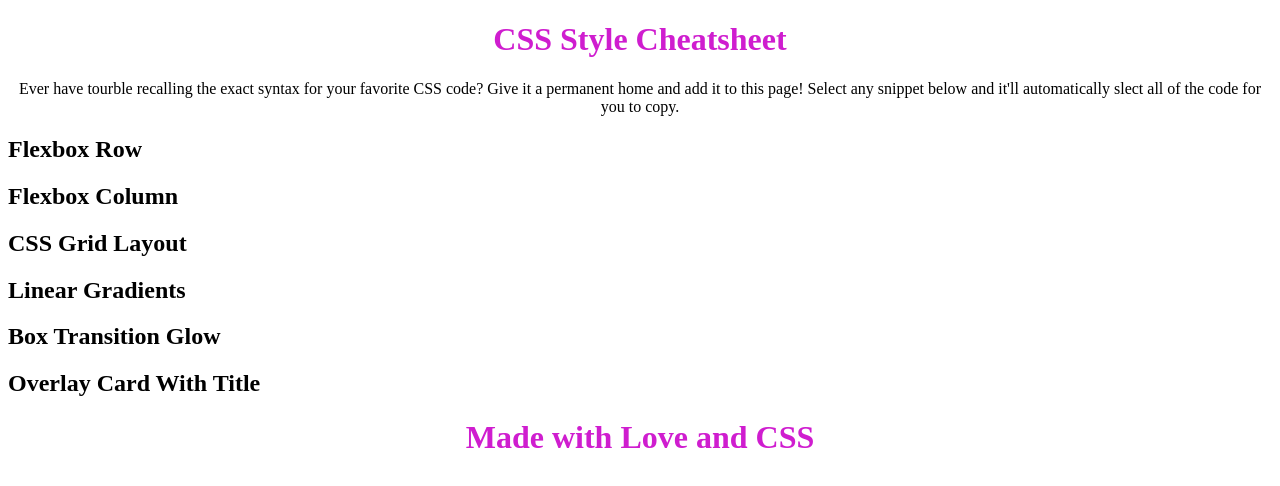
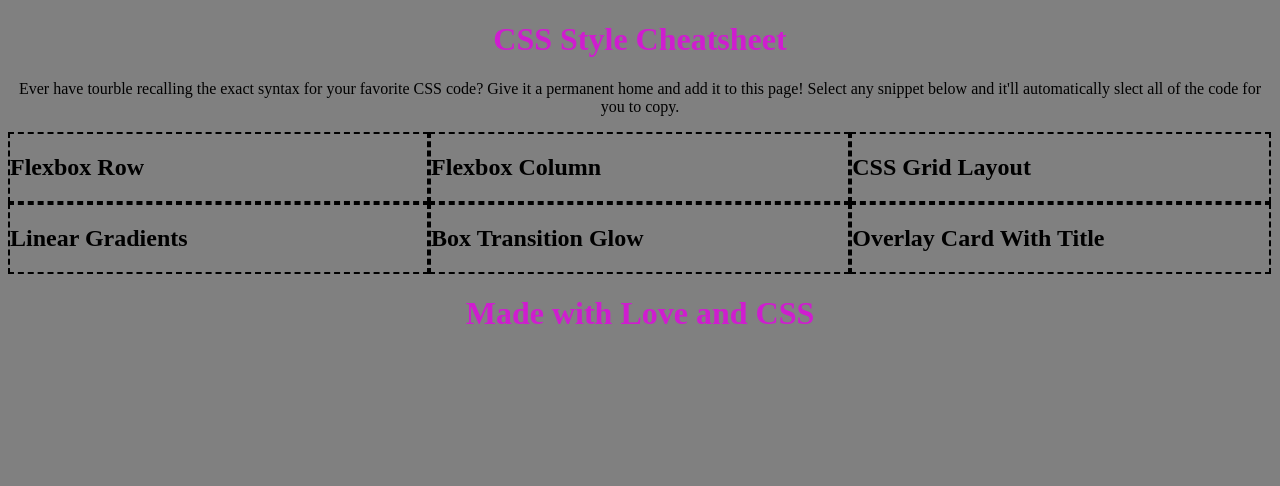
Before and after one commit to kendrafitzgerald/css-cheat-sheet, a plain HTML site: page index.html in a window 1280 px wide. Drawn offline with Linux system fonts and the light colour scheme.

Commit message:
added font, background color and flex

```diff
--- a/assets/style.css
+++ b/assets/style.css
@@ -1,9 +1,22 @@
 :root{
     --text-color: rgb(207, 29, 207);
     --code-color: white;
+    --font-f: Arial, Helvetica, sans-serif ;
+    --font-s: 10px
+}
+* {
+}
+
+body {
+    background-color: grey;
 }
 header {
     text-align: center;
+}
+
+main{
+    display: flex;
+    flex-wrap: wrap;
 }
 
 h1 {
@@ -13,3 +26,7 @@ h1 {
 footer {
     text-align: center;
 }
+section {
+    border: 2px dashed black;
+    flex-basis: 33%;
+}
```
